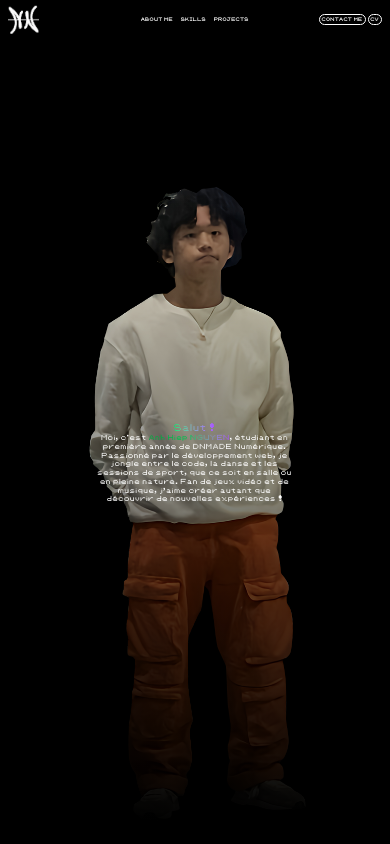
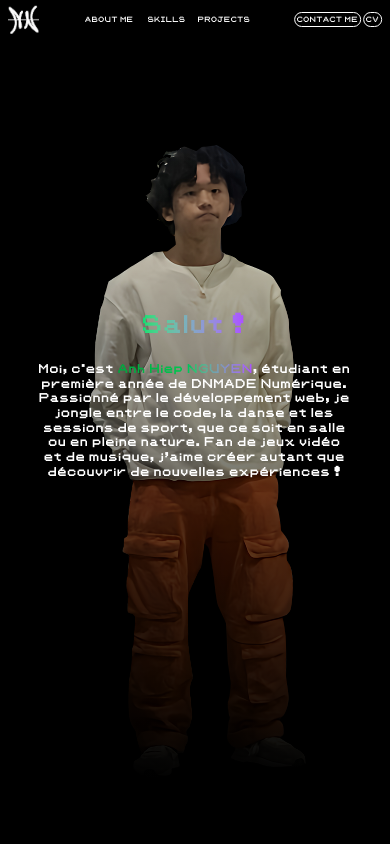
Before and after one commit to bakkhit/Portfolio, a Next.js app: page / in a window 390 px wide. Shown: the top 844 px of the page. Built offline with nearby package versions, Linux system fonts and the light colour scheme.

Commit message:
responsive...

```diff
--- a/src/components/aboutMe.tsx
+++ b/src/components/aboutMe.tsx
@@ -2,15 +2,15 @@ import Image from "next/image"
 
 export default function AboutMe() {
     return (
-        <div  id="aboutMe" className="aboutMe flex items-center justify-center text-center h-[110vh]">
+        <div  id="aboutMe" className="aboutMe flex items-center justify-center text-center h-[100vh]">
             <div className="relative w-150 overflow-hidden">
                 <Image layout="responsive" width={100} height={100} src="/images/khit.png" alt="khit" className="khitAM" />
-                <div className="khitShadow absolute bottom-0 left-0 w-full h-100 bg-gradient-to-t from-black to-transparent"></div>
+                <div className="khitShadow absolute bottom-0 left-0 w-full bg-gradient-to-t from-black to-transparent"></div>
             </div>
 
-            <div className="textAM flex flex-col items-center justify-center w-[50vw] h-fit">
-                <p className="salut text-transparent bg-clip-text bg-gradient-to-r from-green-400 to-purple-500 text-[2vw]">Salut !</p>
-                <p className="textAm text-white max-w-2xl text-[1vw]">
+            <div className="textAM flex flex-col items-center justify-center w-[50vw] h-fit translate-y-[-50%]">
+                <p className="salut text-transparent bg-clip-text bg-gradient-to-r from-green-400 to-purple-500 text-[2vw]">Salut !</p><br></br>
+                <p className="textAm text-white max-w-2xl text-[1vw] w-[40vw]">
                     {`Moi, c'est`} <span className="textAm2 text-transparent bg-clip-text bg-gradient-to-r from-green-600 via-green-500 to-purple-500 text-[1vw]">Anh Hiep NGUYEN</span>, étudiant en première année de DNMADE Numérique. Passionné par le développement web, je jongle entre le code, la danse et les sessions de sport, que ce soit en salle ou en pleine nature. Fan de jeux vidéo et de musique, j’aime créer autant que découvrir de nouvelles expériences !
                 </p>
             </div>
--- a/src/components/header.tsx
+++ b/src/components/header.tsx
@@ -16,32 +16,32 @@ export default function Header() {
                 </Link>
             </div>
 
-            <section className="flex w-[60%] justify-center h-fit text-[1vw] gap-[2vw]">
+            <section className="headerLink flex w-[60%] h-fit text-[1vw] gap-[1vw] place-content-between">
                 <Link
                     href="#aboutMe"
-                    className="text-white hover:text-gray-500 transition duration-500 hover:scale-110 hover:animate-wiggle"
+                    className="aboutMeText text-center  text-white hover:text-gray-500 transition duration-500 hover:scale-110 hover:animate-wiggle"
                 >
                     ABOUT ME
                 </Link>
                 <Link
                     href="#skills"
-                    className="text-white hover:text-gray-500 transition duration-500 hover:scale-110 hover:animate-flicker"
+                    className="skillsText text-center text-white hover:text-gray-500 transition duration-500 hover:scale-110 hover:animate-flicker"
                 >
                     SKILLS
                 </Link>
                 <Link
                     href="#projects"
-                    className="text-white hover:text-gray-500 transition duration-500 hover:scale-110 hover:animate-shake"
+                    className="projectsText text-center text-white hover:text-gray-500 transition duration-500 hover:scale-110 hover:animate-shake"
                 >
                     PROJECTS
                 </Link>
             </section>
 
-            <section className="flex w-[20%] justify-end text-[1vw] gap-[0.5vw] h-fit">
-                <div className="border-[0.2vw] border-white rounded-full bg-transparent flex justify-center items-center p-[0.5vw] whitespace-nowrap hover:bg-white hover:text-black transition-colors duration-500 text-white">
+            <section className="headerContact flex w-[20%] place-content-end text-[1vw] gap-[0.5vw] h-fit">
+                <div className="contactText border-[0.2vw] border-white rounded-full bg-transparent flex justify-center items-center p-[0.5vw] whitespace-nowrap hover:bg-white hover:text-black transition-colors duration-500 text-white">
                     <Link href="#contact">CONTACT ME</Link>
                 </div>
-                <div className="border-[0.2vw] border-white rounded-full bg-transparent flex justify-center items-center p-[0.5vw] whitespace-nowrap hover:bg-white hover:text-black transition-colors duration-500 text-white">
+                <div className="cvText border-[0.2vw] border-white rounded-full bg-transparent flex justify-center items-center p-[0.5vw] whitespace-nowrap hover:bg-white hover:text-black transition-colors duration-500 text-white">
                     <Link href="/images/khitCV.pdf" target="blank">CV</Link>
                 </div>
             </section>
--- a/src/components/projects.tsx
+++ b/src/components/projects.tsx
@@ -3,7 +3,7 @@ import Link from "next/link"
 
 export default function Projects() {
     return (
-        <div id="projects" className="flex flex-col items-center justify-center h-[110vh] w-full bg-black justify-self-center">
+        <div id="projects" className="flex flex-col items-center justify-center h-[100vh] w-full bg-black justify-self-center">
             <h1 className="text-[2.5vw] font-bold mb-12 text-white">Projects</h1>
             <div className="flex flex-wrap justify-center gap-8 rounded-lg w-[80vw]">
                 <Link href="https://super-simon-v1.vercel.app" target="_blank" className="w-[20vw] h-[15vw] bg-black flex justify-center items-center rounded-lg text-white text-xl group relative overflow-hidden border-2 border-white">
--- a/src/styles/globals.css
+++ b/src/styles/globals.css
@@ -11,12 +11,27 @@ body {
   background-color: black;
   font-family: 'Pokemon';
 }
+
 @keyframes shake {
-  0% { transform: translateX(0); }
-  25% { transform: translateX(-3px); }
-  50% { transform: translateX(3px); }
-  75% { transform: translateX(-3px); }
-  100% { transform: translateX(3px); }
+  0% {
+    transform: translateX(0);
+  }
+
+  25% {
+    transform: translateX(-3px);
+  }
+
+  50% {
+    transform: translateX(3px);
+  }
+
+  75% {
+    transform: translateX(-3px);
+  }
+
+  100% {
+    transform: translateX(3px);
+  }
 }
 
 .hover\:animate-shake:hover {
@@ -24,9 +39,17 @@ body {
 }
 
 @keyframes flicker {
-  0% { transform: scale(1); }
-  50% { transform: scale(1.05); }
-  100% { transform: scale(1); }
+  0% {
+    transform: scale(1);
+  }
+
+  50% {
+    transform: scale(1.05);
+  }
+
+  100% {
+    transform: scale(1);
+  }
 }
 
 .hover\:animate-flicker:hover {
@@ -34,41 +57,197 @@ body {
 }
 
 @keyframes wiggle {
-  0%, 100% { transform: rotate(0deg) scale(1); }
-  25% { transform: rotate(3deg) scale(1.03); }
-  50% { transform: rotate(-3deg) scale(1.03); }
-  75% { transform: rotate(3deg) scale(1.03); }
+
+  0%,
+  100% {
+    transform: rotate(0deg) scale(1);
+  }
+
+  25% {
+    transform: rotate(3deg) scale(1.03);
+  }
+
+  50% {
+    transform: rotate(-3deg) scale(1.03);
+  }
+
+  75% {
+    transform: rotate(3deg) scale(1.03);
+  }
 }
 
 .hover\:animate-wiggle:hover {
   animation: wiggle 1s ease-in-out infinite;
 }
 
-html{
+html {
   scroll-behavior: smooth;
 }
 
 @media (max-width: 758px) {
-  .khitAM{
+  .khitAM {
     justify-self: center;
-    width: 50vw;
+    width: 100vw;
   }
-  .textAM{
+
+  .textAM {
     position: absolute;
-    width: 50%;
-    transform: translateY(-50%);
+    width: 100vw;
+    transform: translateY(10%);
   }
-  .khitShadow{
+
+  .khitShadow {
     width: 100vw;
     height: 100%;
   }
-  .salut{
-    font-size: 2vw;
+
+  .salut {
+    font-weight: bolder;
+    font-size: 5vw;
   }
-  .textAm{
+
+  .textAm {
+    font-weight: bolder;
+    width: 80vw;
+    font-size: 2.5vw;
+  }
+
+  .textAm2 {
+    font-weight: bolder;
+    font-size: 2.5vw;
+  }
+}
+
+@media (max-width: 758px) {
+  .aboutMeText {
+    font-weight: bolder;
+    width: 80vw;
     font-size: 1.5vw;
   }
-  .textAm2{
+
+  .skillsText {
+    font-weight: bolder;
+    width: 80vw;
+    font-size: 1.5vw;
+  }
+
+  .projectsText {
+    font-weight: bolder;
+    width: 80vw;
+    font-size: 1.5vw;
+  }
+
+  .contactText {
+    font-weight: bolder;
+    width: 80vw;
+    font-size: 1.5vw;
+  }
+
+  .cvText {
+    font-weight: bolder;
+    width: 80vw;
+    font-size: 1.5vw;
+  }
+
+  .headerLink {
+    width: 45%;
+  }
+
+  .headerContact {
+    transform: translateX(75%);
+  }
+
+  .htmlSkills {
+    width: 18vw;
+    height: 18vw;
+  }
+
+  .cssSkills {
+    width: 18vw;
+    height: 18vw;
+  }
+
+  .jsSkills {
+    width: 18vw;
+    height: 18vw;
+  }
+
+  .vjsSkills {
+    width: 18vw;
+    height: 18vw;
+  }
+
+  .reactSkills {
+    width: 18vw;
+    height: 18vw;
+  }
+
+  .gitSkills {
+    width: 18vw;
+    height: 18vw;
+  }
+
+  .figmaSkills {
+    width: 18vw;
+    height: 18vw;
+  }
+
+  .njsSkills {
+    width: 18vw;
+    height: 18vw;
+  }
+
+  .phoneImg {
+    width: 15vw;
+    height: 15vw;
+  }
+
+  .instagramImg {
+    width: 15vw;
+    height: 15vw;
+  }
+
+  .linkedinImg {
+    width: 15vw;
+    height: 15vw;
+  }
+
+  .mailImg {
+    width: 15vw;
+    height: 15vw;
+  }
+  .phoneImg img {
+    width: 10vw;
+    height: 10vw;
+  }
+
+  .instagramImg img {
+    width: 10vw;
+    height: 10vw;
+  }
+
+  .linkedinImg img {
+    width: 10vw;
+    height: 10vw;
+  }
+
+  .mailImg img {
+    width: 10vw;
+    height: 10vw;
+  }
+  .phoneNumber {
+    font-size: 1.5vw;
+  }
+
+  .instagramText {
+    font-size: 1.5vw;
+  }
+
+  .linkedinText {
+    font-size: 1.5vw;
+  }
+
+  .mailText {
     font-size: 1.5vw;
   }
 }
```
Also changed, not shown: src/components/contact.tsx (+8 -8 lines), src/components/skills.tsx (+15 -15 lines).
